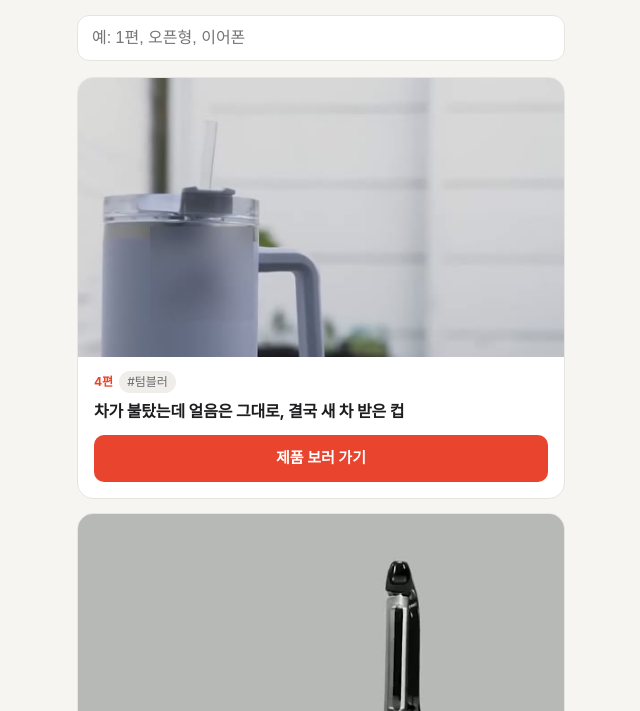
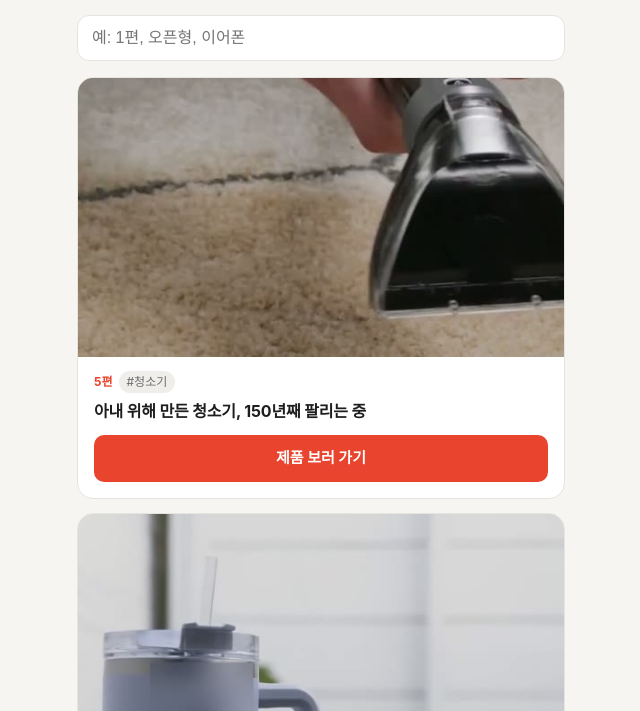
Before and after one commit to softnovae/links, a plain HTML site: page index.html in a window 1280 px wide. Shown: the part 89-800 px from the top of the page, without its empty margins (319-959 px from the left). Drawn offline with Linux system fonts and the light colour scheme.

Commit message:
5편 추가: 청소기

```diff
--- a/index.html
+++ b/index.html
@@ -58,6 +58,7 @@
     { no: 2, title: "대기업도 안 가져간 스펀지, 6분 만에 매진된 이유", keyword: "수세미", tags: "수세미 스펀지 설거지 주방", img: "02.jpg", url: "https://link.coupang.com/a/iAXDf0i9uu" },
     { no: 3, title: "은퇴한 남편이 다시 만든, 미술관까지 간 이것", keyword: "감자칼", tags: "감자칼 필러 주방 손잡이", img: "03.jpg", url: "https://link.coupang.com/a/iAXHMoJZZs" },
     { no: 4, title: "차가 불탔는데 얼음은 그대로, 결국 새 차 받은 컵", keyword: "텀블러", tags: "텀블러 손잡이텀블러 차량용 얼음", img: "04.jpg", url: "https://link.coupang.com/a/iAXEyiIvMi" },
+    { no: 5, title: "아내 위해 만든 청소기, 150년째 팔리는 중", keyword: "청소기", tags: "청소기 카펫청소 얼룩제거 습식청소기", img: "05.jpg", url: "https://link.coupang.com/a/iAXEEfOiVU" },
   ];
   // ▲ 여기까지
 
```
Also changed, not shown: 05.jpg (added).
